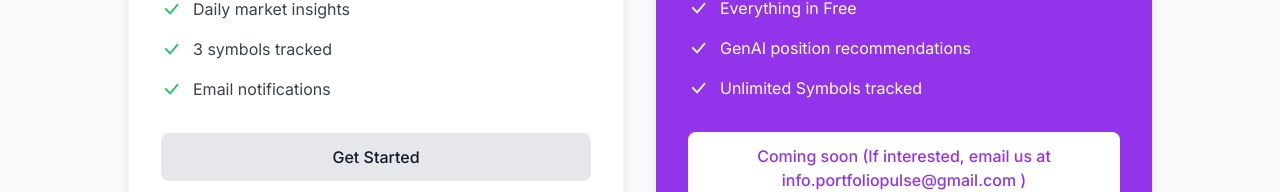
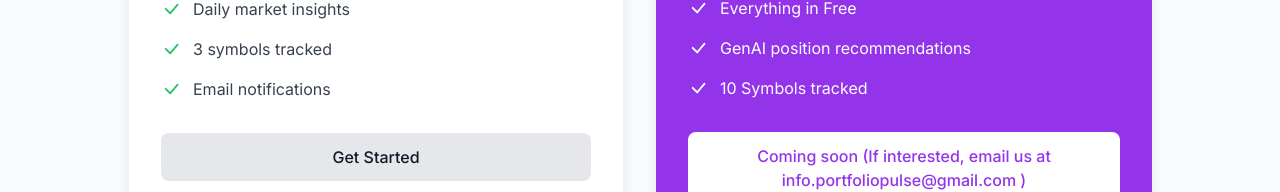
Before and after one commit to colinchambachan/PortfolioPulse, a Next.js app in the folder client/: page /pro in a window 1280 px wide. Shown: the part 422-614 px from the top of the page. Built offline with nearby package versions, Linux system fonts and the light colour scheme.

Commit message:
chore: minor text update

```diff
--- a/client/app/pro/page.tsx
+++ b/client/app/pro/page.tsx
@@ -85,7 +85,7 @@ export default function Pro() {
               </div>
               <div className="flex items-center space-x-3">
                 <BsCheckLg className="text-white text-xl" />
-                <span>Unlimited Symbols tracked</span>
+                <span>10 Symbols tracked</span>
               </div>
               {/* <div className="flex items-center space-x-3">
                 <BsCheckLg className="text-white text-xl" />
```
